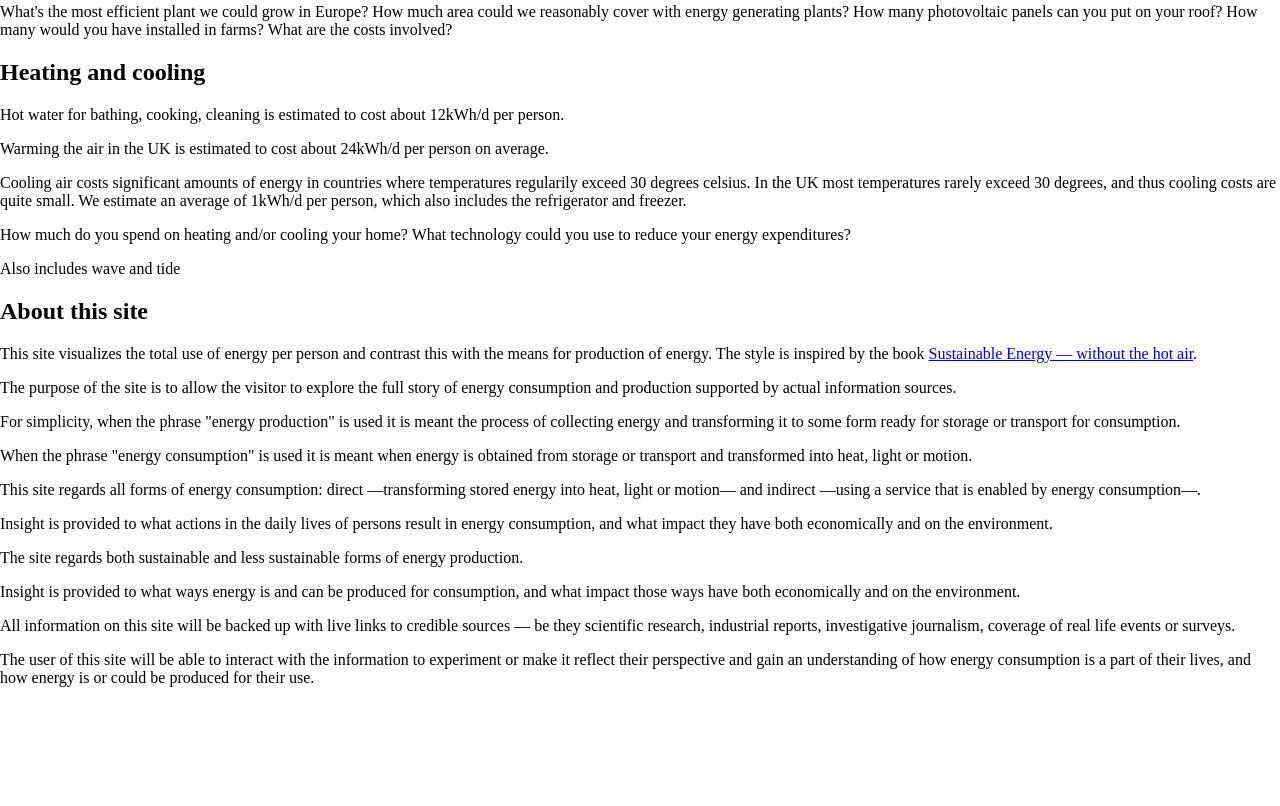
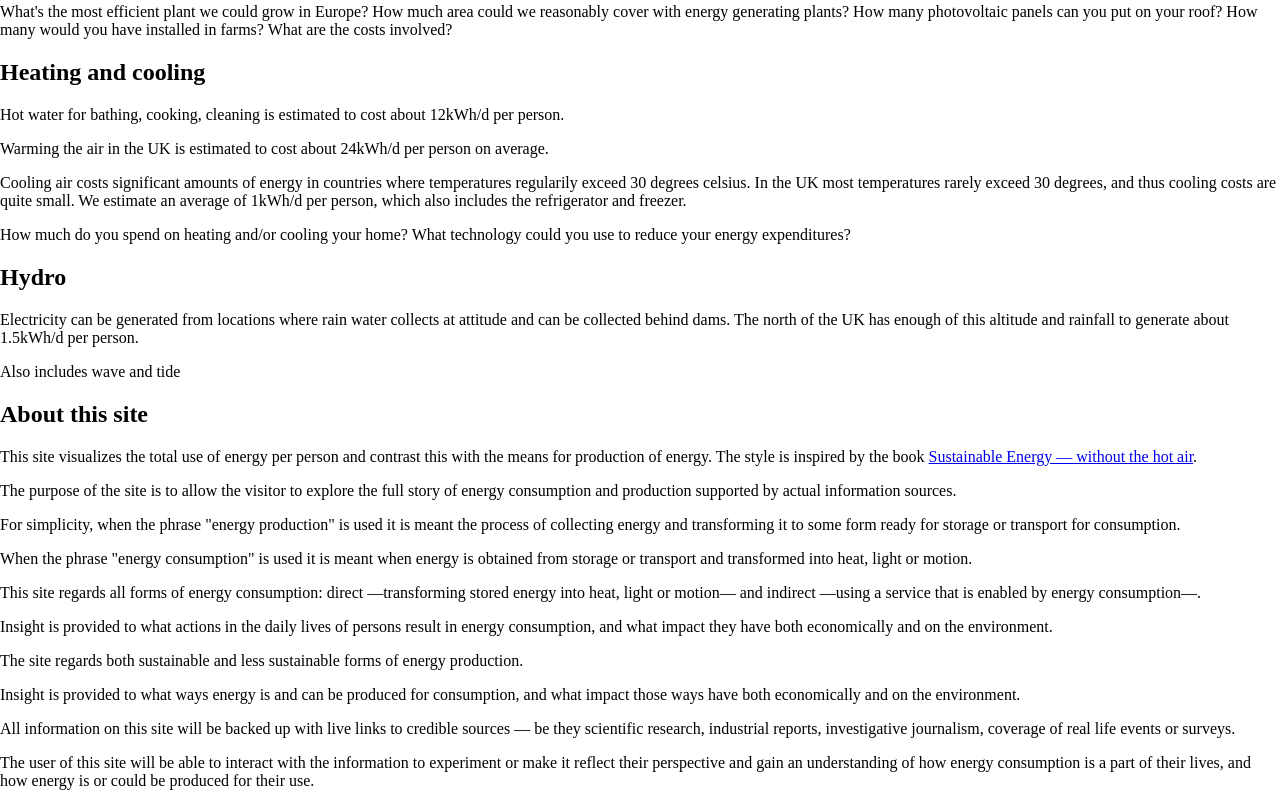
Before and after one commit to tinco/renewable_energy, a website: page index.html in a window 1280 px wide. Shown: the part 937-1743 px from the top of the page. Before the commit the page ends 1640 px from the top, so only its background shows below. Drawn offline with Linux system fonts and the light colour scheme.

Commit message:
add some info about hydro plants

```diff
--- a/index.html
+++ b/index.html
@@ -158,6 +158,13 @@
     </div>
 
     <div id="hydro" class="production">
+      <h2>Hydro</h2>
+      <p>
+        Electricity can be generated from locations where rain water collects at
+        attitude and can be collected behind dams. The north of the UK has
+        enough of this altitude and rainfall to generate about 1.5kWh/d per
+        person.
+      </p>
       <p>Also includes wave and tide</p>
     </div>
 
```
